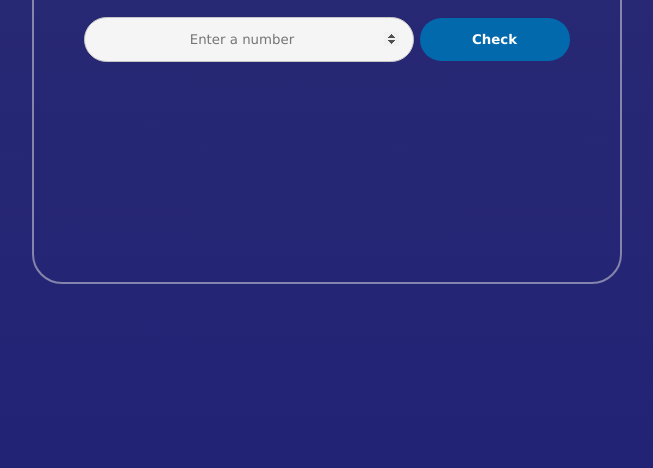
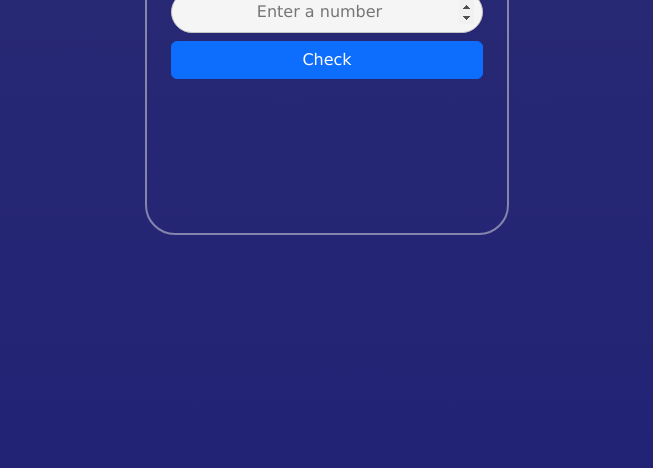
Before and after one commit to UiJosh20/Fizz_Buzz, a plain HTML site: page index.html in a window 1280 px wide. Shown: the part 332-800 px from the top of the page, without its empty margins (313-966 px from the left). Drawn offline with nearby package versions, Linux system fonts and the light colour scheme.

Commit message:
verson 1

```diff
--- a/index.html
+++ b/index.html
@@ -4,6 +4,7 @@
   <meta charset="UTF-8">
   <meta name="viewport" content="width=device-width, initial-scale=1.0">
   <title>FizzBuzz</title>
+  <link href="https://cdn.jsdelivr.net/npm/bootstrap@5.3.2/dist/css/bootstrap.min.css" rel="stylesheet" integrity="sha384-T3c6CoIi6uLrA9TneNEoa7RxnatzjcDSCmG1MXxSR1GAsXEV/Dwwykc2MPK8M2HN" crossorigin="anonymous">
 </head>
 <style>
   body{
@@ -29,11 +30,9 @@
   section{
     background-color: transparent;
     border: 2px solid rgba(228, 228, 228, 0.5);
-    padding: 50px;
     border-radius: 30px;
   }
   input{
-    padding: 14px;
     width: 300px;
     font-family: Verdana, Geneva, Tahoma, sans-serif;
     border: 1px solid rgb(197, 197, 197);
@@ -44,8 +43,7 @@
 
   }
   button{
-    padding: 14px;
-    width: 150px;
+
     background-color: rgb(3, 105, 173);
     color: white;
     font-weight: bold;
@@ -55,7 +53,6 @@
 
   }
   div{
-    padding: 20px;
     background-color: transparent;
     margin-top: 30px;
     height: 100px;
@@ -67,15 +64,22 @@
     font-size: 30px;
     opacity: 0.9;
   }
+
+  @media screen and (max-width: 475px){
+
+
+  }
 </style>
 <body>
-  <main>
-    <section>
-      <h1>FIZZBUZZ TEST</h1>
-      <input type="number" id="numberInp" placeholder="Enter a number" autofocus>
-      <button onclick="check()">Check</button>
-      <div id="display"></div>
-    </section>
+  <main class="container-fluid">
+    <nav class="row">
+      <section class="col-lg w-100 col-sm p-4">
+          <h1>FIZZBUZZ TEST</h1>
+          <input type="number" id="numberInp" placeholder="Enter a number" autofocus class="w-100 mt-2 mb-2 p-2">
+          <button onclick="check()" class="btn btn-primary w-100">Check</button>
+          <div id="display"></div>
+      </section>
+    </nav>
   </main>
 
   <script>
```
